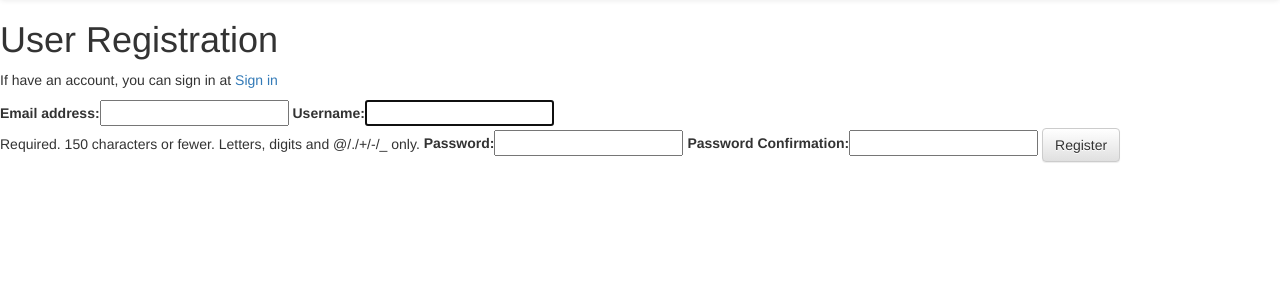
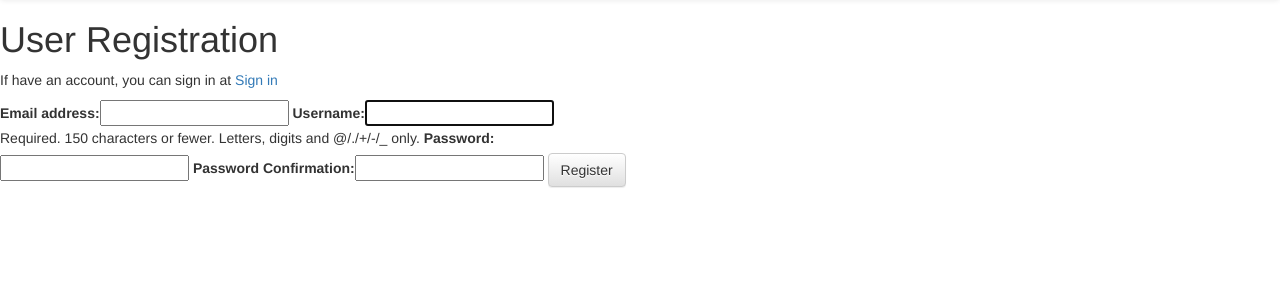
Before and after one commit to Kterlecki/project-4, a Django app: page /accounts/register/ in a window 1280 px wide. Shown: the part 52-352 px from the top of the page. Run offline with Django 3.2, Linux system fonts and the light colour scheme; some libraries are stand-ins or nearby versions.

Commit message:
connected style.css to login page and changed page width

```diff
--- /dev/null
+++ b/accounts/static/css/style.css
@@ -0,0 +1,3 @@
+form {
+    width:50%;
+}
--- a/ecommerce/settings.py
+++ b/ecommerce/settings.py
@@ -124,6 +124,9 @@ USE_TZ = True
 # https://docs.djangoproject.com/en/1.11/howto/static-files/
 
 STATIC_URL = '/static/'
+STATICFILES_DIRS = [
+    os.path.join(BASE_DIR, 'static')
+]
 
 
 MESSAGE_STORAGE = 'django.contrib.messages.storage.session.SessionStorage'
--- a/templates/base.html
+++ b/templates/base.html
@@ -1,16 +1,13 @@
 <!DOCTYPE html>
+{% load staticfiles %}
 <html lang="en">
   <head>
     <meta charset="UTF-8" />
     <meta name="viewport" content="width=device-width, initial-scale=1.0" />
     <title>{% block page_title %}{% endblock %}</title>
-        <!-- Latest compiled and minified CSS -->
     <link rel="stylesheet" href="https://maxcdn.bootstrapcdn.com/bootstrap/3.3.7/css/bootstrap.min.css" integrity="sha384-BVYiiSIFeK1dGmJRAkycuHAHRg32OmUcww7on3RYdg4Va+PmSTsz/K68vbdEjh4u" crossorigin="anonymous">
-
-    <!-- Optional theme -->
+    <link rel='stylesheet' href= '{% static "css/style.css" %}' type='text/css'/>
     <link rel="stylesheet" href="https://maxcdn.bootstrapcdn.com/bootstrap/3.3.7/css/bootstrap-theme.min.css" integrity="sha384-rHyoN1iRsVXV4nD0JutlnGaslCJuC7uwjduW9SVrLvRYooPp2bWYgmgJQIXwl/Sp" crossorigin="anonymous">
-
-    <!-- Latest compiled and minified JavaScript -->
     <script src="https://maxcdn.bootstrapcdn.com/bootstrap/3.3.7/js/bootstrap.min.js" integrity="sha384-Tc5IQib027qvyjSMfHjOMaLkfuWVxZxUPnCJA7l2mCWNIpG9mGCD8wGNIcPD7Txa" crossorigin="anonymous"></script>
   </head>
   <body>
```
Also changed, not shown: db.sqlite3.
